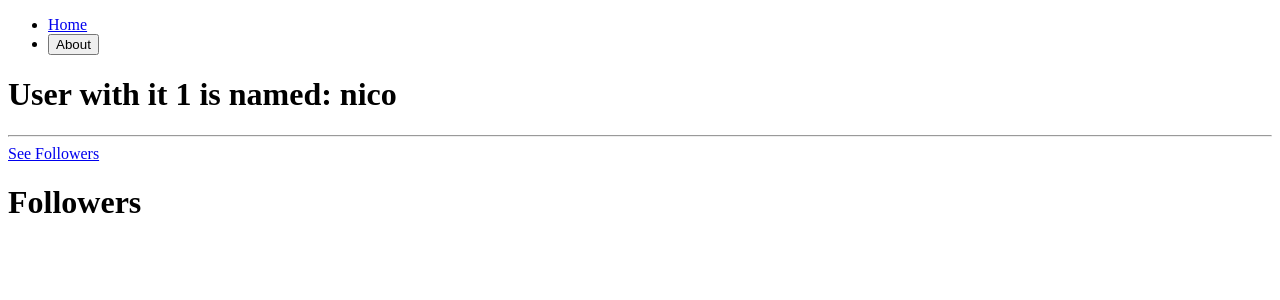
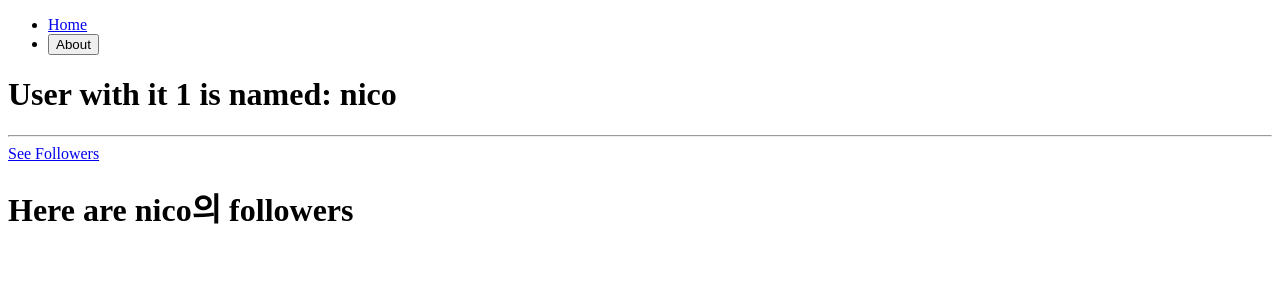
Before and after one commit to wndjs803/react-masterclass, a React (Create React App) app: page /users/1/followers in a window 1280 px wide. Shown: the top 300 px of the page. Built offline with nearby package versions, Linux system fonts and the light colour scheme.

Commit message:
userOutletContext

```diff
--- a/src/screen/users/Followers.tsx
+++ b/src/screen/users/Followers.tsx
@@ -1,5 +1,12 @@
+import { useOutletContext } from "react-router-dom";
+
+interface IFollowersContext {
+  nameOfMyUsr: string;
+}
+
 function Followers() {
-  return <h1>Followers</h1>;
+  const { nameOfMyUsr } = useOutletContext<IFollowersContext>();
+  return <h1>Here are {nameOfMyUsr}의 followers</h1>;
 }
 
 export default Followers;
--- a/src/screen/users/User.tsx
+++ b/src/screen/users/User.tsx
@@ -10,7 +10,11 @@ function User() {
       </h1>
       <hr />
       <Link to="./followers">See Followers</Link>
-      <Outlet />
+      <Outlet
+        context={{
+          nameOfMyUsr: users[Number(userId) - 1].name,
+        }}
+      />
       {/*
         Outlet은 이 컴포넌트의 자식을 render 할 때 사용된다.
         Followers component가 자식
```
